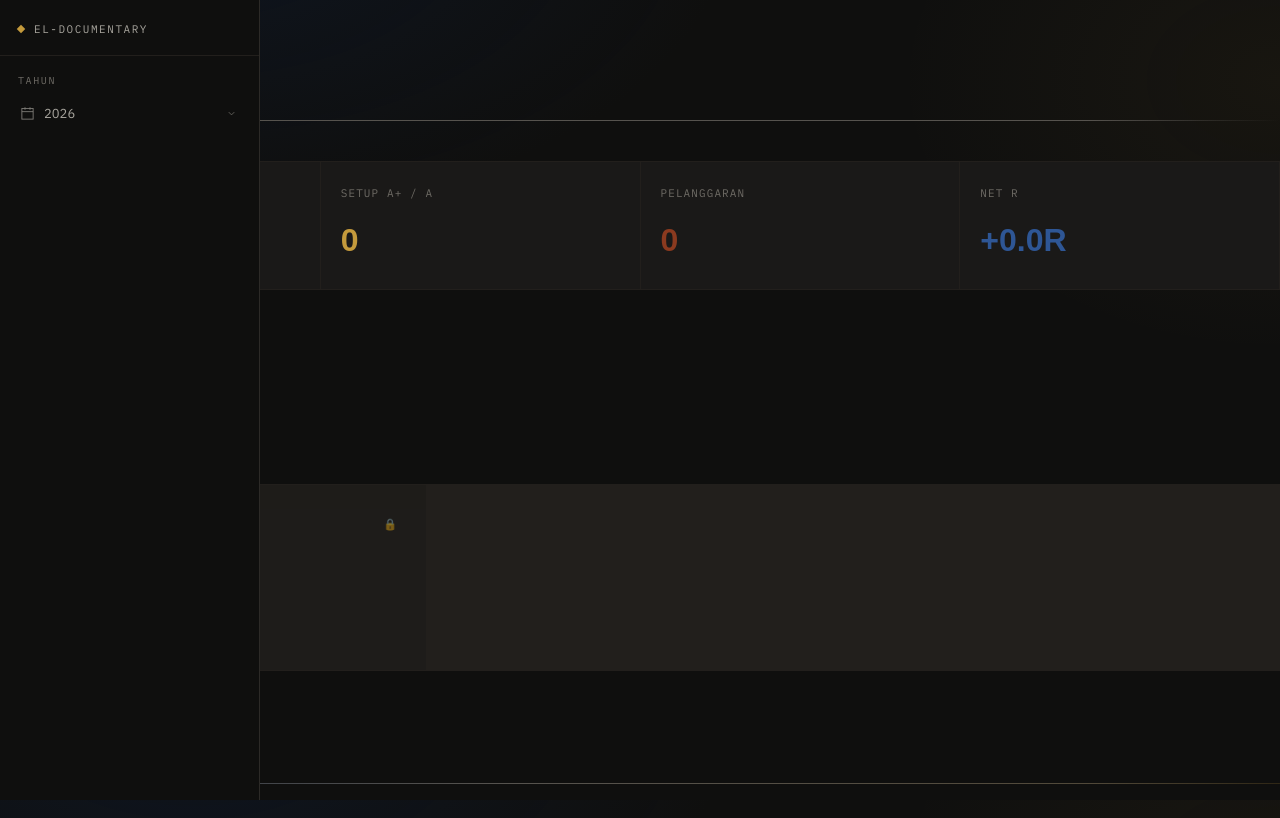
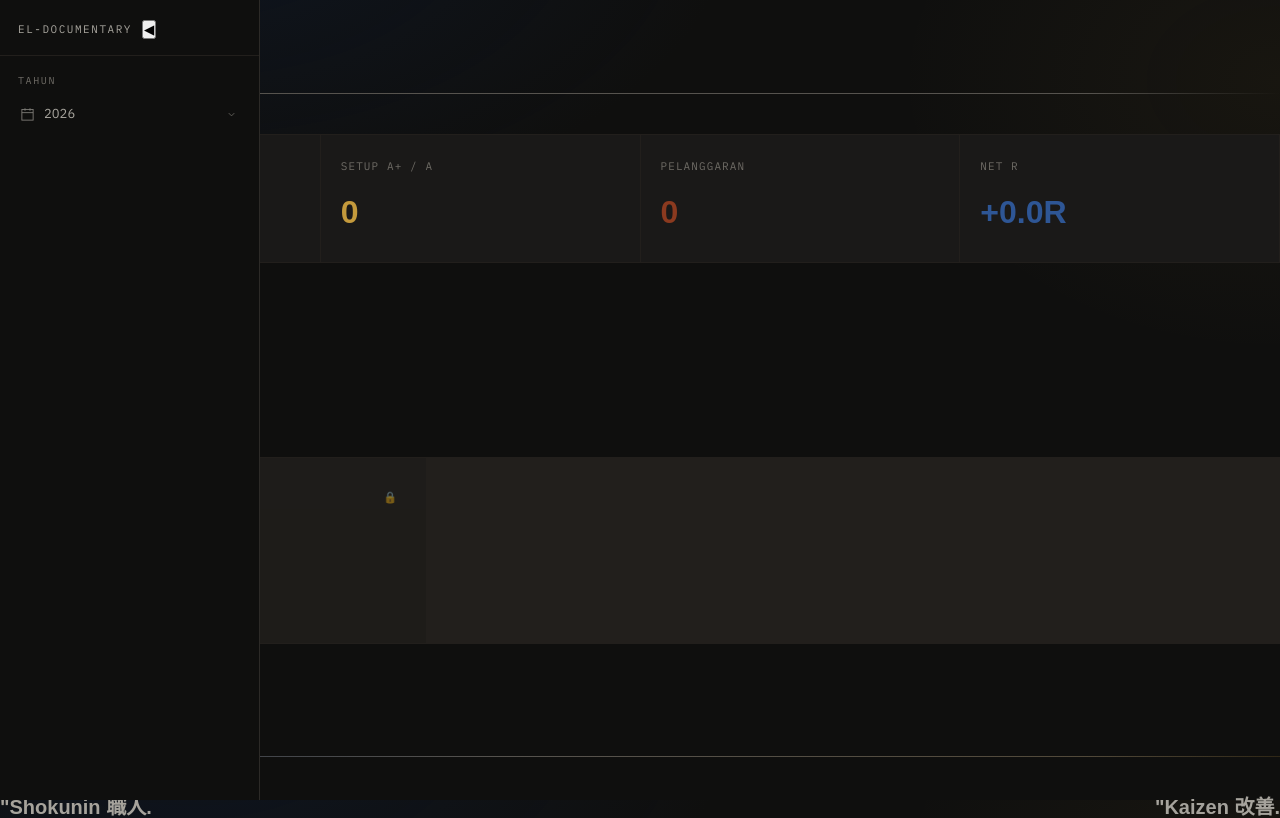
Before and after one commit to Eleven-stack11/the-tempering, a Next.js app: page / in a window 1280 px wide. Shown: the top 818 px of the page. Built offline with nearby package versions, Linux system fonts and the light colour scheme; a web font is replaced by a local one.

Commit message:
Update Sidebar.tsx

```diff
--- a/app/components/Sidebar.tsx
+++ b/app/components/Sidebar.tsx
@@ -1,4 +1,5 @@
 'use client';
+
 import { useState, useEffect } from "react";
 import Link from "next/link";
 import { usePathname } from "next/navigation";
@@ -19,58 +20,43 @@ interface MonthItem {
   weeks?: WeekItem[];
 }
 
+// ===== IKON SVG =====
 const IconFolder = () => (
-  <svg viewBox="0 0 24 24">
-    <rect x="3" y="4" width="18" height="17" rx="0" />
-    <line x1="3" y1="9" x2="21" y2="9" />
-    <line x1="8" y1="2" x2="8" y2="6" />
-    <line x1="16" y1="2" x2="16" y2="6" />
-  </svg>
+  <svg viewBox="0 0 24 24"><rect x="3" y="4" width="18" height="17" rx="0"/><line x1="3" y1="9" x2="21" y2="9"/><line x1="8" y1="2" x2="8" y2="6"/><line x1="16" y1="2" x2="16" y2="6"/></svg>
 );
-
 const IconCalendar = () => (
-  <svg viewBox="0 0 24 24">
-    <polyline points="22 12 18 12 15 21 9 3 6 12 2 12" />
-  </svg>
+  <svg viewBox="0 0 24 24"><polyline points="22 12 18 12 15 21 9 3 6 12 2 12"/></svg>
 );
-
 const IconFile = () => (
-  <svg viewBox="0 0 24 24">
-    <rect x="3" y="4" width="18" height="17" />
-    <line x1="3" y1="9" x2="21" y2="9" />
-  </svg>
+  <svg viewBox="0 0 24 24"><rect x="3" y="4" width="18" height="17"/><line x1="3" y1="9" x2="21" y2="9"/></svg>
 );
-
 const IconLocked = () => (
-  <svg viewBox="0 0 24 24">
-    <rect x="4" y="9" width="16" height="11" />
-    <path d="M8 9V6a4 4 0 0 1 8 0v3" />
-  </svg>
+  <svg viewBox="0 0 24 24"><rect x="4" y="9" width="16" height="11"/><path d="M8 9V6a4 4 0 0 1 8 0v3"/></svg>
 );
-
 const IconChevron = ({ open }: { open: boolean }) => (
-  <svg viewBox="0 0 24 24">
-    <polyline points="9 6 15 12 9 18" />
-  </svg>
+  <svg viewBox="0 0 24 24"><polyline points="9 6 15 12 9 18"/></svg>
 );
 
 export default function Sidebar({ months }: { months: MonthItem[] }) {
   const pathname = usePathname();
   const [isOpen, setIsOpen] = useState(true);
   const [collapsedMonths, setCollapsedMonths] = useState<Record<string, boolean>>({});
-  const [isYearCollapsed, setIsYearCollapsed] = useState(false);
+  const [isYearCollapsed, setIsYearCollapsed] = useState(false); // toggle untuk 2026
 
+  // Load state sidebar dari localStorage
   useEffect(() => {
     const saved = localStorage.getItem("sidebarOpen");
     if (saved !== null) setIsOpen(saved === "true");
   }, []);
 
+  // Toggle sidebar (buka/tutup)
   const toggleSidebar = () => {
     const newState = !isOpen;
     setIsOpen(newState);
     localStorage.setItem("sidebarOpen", String(newState));
   };
 
+  // Update CSS variable saat isOpen berubah
   useEffect(() => {
     document.documentElement.style.setProperty(
       "--sidebar-width",
@@ -78,10 +64,12 @@ export default function Sidebar({ months }: { months: MonthItem[] }) {
     );
   }, [isOpen]);
 
+  // Toggle collapse untuk bulan
   const toggleMonth = (key: string) => {
     setCollapsedMonths(prev => ({ ...prev, [key]: !prev[key] }));
   };
 
+  // Toggle collapse untuk tahun
   const toggleYear = () => {
     setIsYearCollapsed(!isYearCollapsed);
   };
@@ -90,23 +78,42 @@ export default function Sidebar({ months }: { months: MonthItem[] }) {
 
   return (
     <>
+      {/* ===== TOMBOL HAMBURGER - Hanya muncul jika sidebar tertutup ===== */}
+      {!isOpen && (
         <button
           onClick={toggleSidebar}
-        className={`fixed top-4 z-[99999] bg-[#151515] border border-[#2a2a2a] rounded-lg p-2 text-[#aaa] hover:text-white transition text-xl w-10 h-10 flex items-center justify-center ${
-          isOpen ? 'left-[268px]' : 'left-4'
-        }`}
-        aria-label="Toggle Sidebar"
+          className="fixed top-4 left-4 z-[99999] bg-[#151515] border border-[#2a2a2a] rounded-lg p-2 text-[#aaa] hover:text-white transition text-xl w-10 h-10 flex items-center justify-center"
+          aria-label="Open Sidebar"
           style={{ pointerEvents: 'auto' }}
         >
-        {isOpen ? "◀" : "☰"}
+          ☰
         </button>
+      )}
 
+      {/* ===== SIDEBAR ===== */}
       <aside className={`sb-sidebar ${isOpen ? '' : 'collapsed'}`}>
-        <div className="sb-brand">
+        {/* Mengubah struktur agar tombol tepat di kanan tulisan EL-DOCUMENTARY */}
+        <div className="sb-brand flex justify-between items-center w-full pr-4">
+          <div className="flex items-center gap-2">
             <span className="sb-brand-mark"></span>
             <span>EL-DOCUMENTARY</span>
           </div>
+
+          {/* Tombol Tutup Sidebar */}
+          {isOpen && (
+             <button
+               onClick={toggleSidebar}
+               className="text-[#aaa] hover:text-white transition text-lg p-1"
+               aria-label="Close Sidebar"
+             >
+               ◀
+             </button>
+          )}
+        </div>
+
         <div className="sb-section">Tahun</div>
+
+        {/* Node 2026 — dengan toggle collapse */}
         <div className={`sb-node ${isYearCollapsed ? '' : 'open'}`}>
           <div className="sb-item" onClick={toggleYear}>
             <span className="sb-icon"><IconFolder /></span>
@@ -121,6 +128,7 @@ export default function Sidebar({ months }: { months: MonthItem[] }) {
                 const weeks = month.weeks || [];
                 const hasWeeks = weeks.length > 0;
                 const isMonthActive = isActive(`/month/${monthKey}`);
+
                 return (
                   <div key={monthKey} className={`sb-node ${isCollapsed ? '' : 'open'}`}>
                     <div
@@ -138,6 +146,7 @@ export default function Sidebar({ months }: { months: MonthItem[] }) {
                         {weeks.map((week) => {
                           const isWeekActive = isActive(week.href);
                           const isLocked = week.count === 0;
+
                           return (
                             <div key={week.key} className="sb-node">
                               <Link
```
Lines whose indentation alone changed are shown as unchanged.
